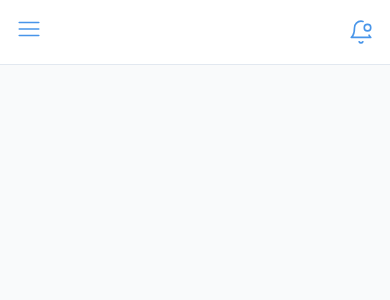
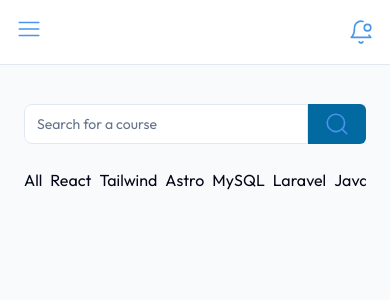
Before and after one commit to victorgxn/codejourney, a Next.js app: page /dashboard in a window 390 px wide. Shown: the top 300 px of the page. Built offline with nearby package versions, Linux system fonts and the light colour scheme.

Commit message:
Mejorando escalibiliad con interface de typescript

```diff
--- a/src/app/(home)/(routes)/dashboard/page.tsx
+++ b/src/app/(home)/(routes)/dashboard/page.tsx
@@ -1,8 +1,29 @@
+import {Categories} from "@/app/(home)/_components";
 
 export default function Dashboard() {
     return (
-       <div>
-        <h1>Tetas</h1>
+       <div className='max-w-screen-xl mx-auto'>
+           {/*Buscador responsive*/}
+           <div className="px-6 pt-6 lg:hidden lg:mb-0 block">
+               <form className="flex items-center relative"><input
+                   className="flex h-10 border border-input bg-background px-3 py-2 text-sm ring-offset-background file:border-0 file:bg-transparent file:text-sm file:font-medium placeholder:text-muted-foreground focus-visible:outline-none focus-visible:ring-2 focus-visible:ring-offset-2 disabled:cursor-not-allowed disabled:opacity-50 w-full lg:w-[600px] rounded-lg rounded-r-none focus-visible:ring-transparent pr-8"
+                   placeholder="Search for a course" value=""/>
+                   <button
+                       className="inline-flex items-center justify-center rounded-md text-sm font-medium ring-offset-background transition-colors focus-visible:outline-none focus-visible:ring-2 focus-visible:ring-ring focus-visible:ring-offset-2 disabled:pointer-events-none disabled:opacity-50 bg-sky-700 text-white hover:bg-sky-700/80 h-10 px-4 py-2 rounded-l-none"
+                       type="submit">
+                       <svg xmlns="http://www.w3.org/2000/svg" width="24" height="24" viewBox="0 0 24 24" fill="none"
+                            stroke="currentColor" strokeWidth="2" strokeLinecap="round" strokeLinejoin="round"
+                            className="lucide lucide-search h-4 w-4">
+                           <circle cx="11" cy="11" r="8"></circle>
+                           <path d="m21 21-4.3-4.3"></path>
+                       </svg>
+                   </button>
+               </form>
+           </div>
+           {/*Categories*/}
+           <div className='p-6 space-y-4'>
+               <Categories/>
+           </div>
        </div>
     )
 
--- a/src/app/(home)/(routes)/layout.tsx
+++ b/src/app/(home)/(routes)/layout.tsx
@@ -1,5 +1,5 @@
 import type {Metadata} from "next";
-import {SideBarNav} from "@/app/(home)/_components";
+import {MainEstructure} from "@/app/(home)/_components";
 
 export const metadata: Metadata = {
     title: "Dashboard | Codejourney",
@@ -14,8 +14,8 @@ export default function HomeLayout({
     return (
         <div className='flex flex-col h-full'>
             <div className='flex-1'>
-                <SideBarNav/>
-                <div>
+                <MainEstructure/>
+                <div className='lg:pl-72 pt-[80px]'>
                     {children}
                 </div>
 
--- /dev/null
+++ b/src/app/(home)/_components/(Dashboard-components)/Categories.tsx
@@ -0,0 +1,54 @@
+interface FilterOption {
+    id: number;
+    name: string;
+    value: string;
+}
+export const Categories = () => {
+    const filterOptions: FilterOption[] = [
+        {
+            id:1,
+            name: 'All',
+            value: 'all'
+        },
+        {
+            id:2,
+            name: 'React',
+            value: 'react'
+        },
+        {
+            id:3,
+            name: 'Tailwind',
+            value: 'tailwind'
+        },
+        {
+            id:4,
+            name: 'Astro',
+            value: 'astro'
+        },
+        {
+            id:5,
+            name: 'MySQL',
+            value: 'mysql'
+        },
+        {
+            id:6,
+            name: 'Laravel',
+            value: 'laravel'
+        },
+        {
+            id:7,
+            name: 'Java',
+            value: 'java'
+        }
+
+    ]
+    return (
+        <div className='flex items-center gap-x-2 overflow-x-auto pb-2'>
+            {filterOptions.map((category,index) => (
+                <button key={index}>
+                    <h3>{category.name}</h3>
+                </button>
+            ))}
+        </div>
+    );
+}
--- a/src/app/(home)/_components/(Side-BarNav)/Aside.tsx
+++ b/src/app/(home)/_components/(Side-BarNav)/Aside.tsx
@@ -4,9 +4,16 @@ import Link from "next/link";
 import React, {useState} from 'react';
 import {FooterAside} from "@/app/(home)/_components/(Side-BarNav)/FooterAside";
 
+interface MenuItem {
+    id: number;
+    name: string;
+    icon: React.ElementType; // Assuming the icon is a React component
+    path: string;
+}
+
 export const Aside = () => {
     const [activeIndex, setActiveIndex] = useState(0)
-    const menuList = [
+    const menuList: MenuItem[] = [
         {
             id: 1,
             name: 'Cursos',
--- a/src/app/(home)/_components/(Side-BarNav)/SideBarNav.tsx
+++ b/src/app/(home)/_components/(Side-BarNav)/MainEstructure.tsx
@@ -1,7 +1,7 @@
 import {NavBar} from "@/app/(home)/_components/(Side-BarNav)/NavBar";
 import {Aside} from "@/app/(home)/_components/(Side-BarNav)/Aside";
 
-export const SideBarNav = () => {
+export const MainEstructure = () => {
     return (
         <div>
             <div className='h-[80px] fixed inset-y-0 w-full z-[49]'>
--- a/src/app/(home)/_components/index.ts
+++ b/src/app/(home)/_components/index.ts
@@ -1 +1,2 @@
-export * from '@/app/(home)/_components/(Side-BarNav)/SideBarNav';
+export * from '@/app/(home)/_components/(Side-BarNav)/MainEstructure';
+export * from '@/app/(home)/_components/(Dashboard-components)/Categories';
```
